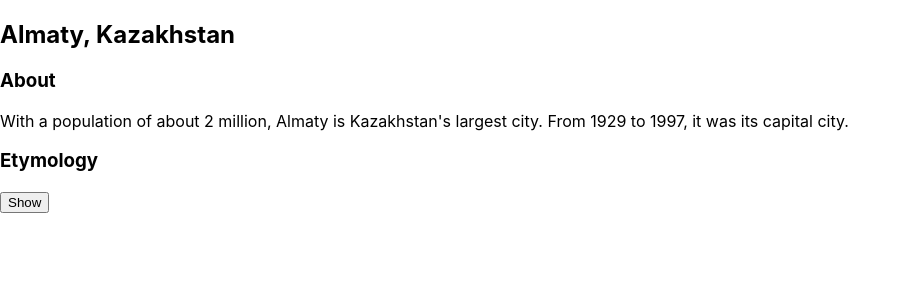
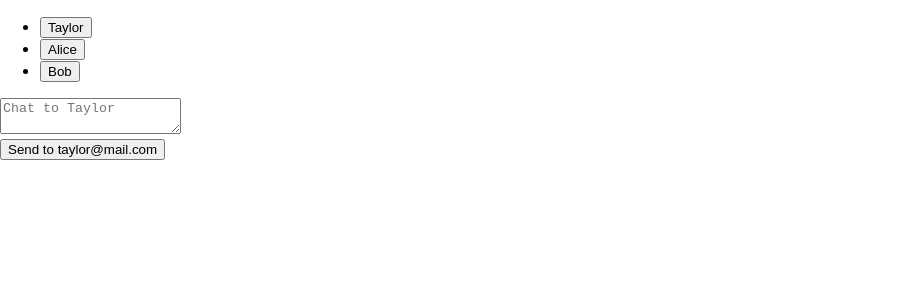
Before and after one commit to HakeemAlavi/typescript-practice, a React (Create React App) app in the folder typescript-practice/: page / in a window 1280 px wide. Shown: the top 300 px of the page, without its empty margins (0-911 px from the left). Built offline with nearby package versions, Linux system fonts and the light colour scheme.

Commit message:
feat: add State preservation and setting

```diff
--- a/typescript-practice/src/App.tsx
+++ b/typescript-practice/src/App.tsx
@@ -1,50 +1,37 @@
 // App.js
 import './App.css';
 import React, { useState } from 'react';
+import Chat from './components/Chat';
+import ContactList from './components/ContactList';
 
-interface PanelProps {
-  title: string;
-  children?: React.ReactNode; // Add children prop
-  isActive: boolean;
-  onShow: () => void;
+interface Contact {
+  name: string;
+  email: string;
 }
 
-const Panel: React.FC<PanelProps> = ({ title, children, isActive, onShow }) => {
+const Messenger: React.FC = () => {
+  const [contacts, setContacts] = useState<Contact[]>([
+    { name: 'Taylor', email: 'taylor@mail.com' },
+    { name: 'Alice', email: 'alice@mail.com' },
+    { name: 'Bob', email: 'bob@mail.com' }
+  ]);
+
+  const [to, setTo] = useState<Contact>(contacts[0]);
+
+  const handleContactSelect = (contact: Contact) => {
+    setTo(contact);
+  };
+
   return (
-    <section className="panel">
-      <h3>{title}</h3>
-      {isActive ? (
-        <p>{children}</p>
-      ) : (
-        <button onClick={onShow}>
-          Show
-        </button>
-      )}
-    </section>
+    <div>
+      <ContactList
+        contacts={contacts}
+        selectedContact={to}
+        onSelect={handleContactSelect}
+      />
+      <Chat contact={to} />
+    </div>
   );
 };
 
-const Accordion: React.FC = () => {
-  const [activeIndex, setActiveIndex] = useState<number>(0);
-  return (
-    <>
-      <h2>Almaty, Kazakhstan</h2>
-      <Panel
-        title="About"
-        isActive={activeIndex === 0}
-        onShow={() => setActiveIndex(0)}
-      >
-        With a population of about 2 million, Almaty is Kazakhstan's largest city. From 1929 to 1997, it was its capital city.
-      </Panel>
-      <Panel
-        title="Etymology"
-        isActive={activeIndex === 1}
-        onShow={() => setActiveIndex(1)}
-      >
-        The name comes from <span lang="kk-KZ">алма</span>, the Kazakh word for "apple" and is often translated as "full of apples". In fact, the region surrounding Almaty is thought to be the ancestral home of the apple, and the wild <i lang="la">Malus sieversii</i> is considered a likely candidate for the ancestor of the modern domestic apple.
-      </Panel>
-    </>
-  );
-};
-
-export default Accordion;
+export default Messenger;
--- /dev/null
+++ b/typescript-practice/src/components/Chat.tsx
@@ -0,0 +1,28 @@
+import React, { useState } from 'react';
+
+interface Contact {
+  name: string;
+  email: string;
+}
+
+interface ChatProps {
+  contact: Contact;
+}
+
+const Chat: React.FC<ChatProps> = ({ contact }) => {
+  const [text, setText] = useState('');
+
+  return (
+    <section className="chat">
+      <textarea
+        value={text}
+        placeholder={`Chat to ${contact.name}`}
+        onChange={(e) => setText(e.target.value)}
+      />
+      <br />
+      <button>Send to {contact.email}</button>
+    </section>
+  );
+};
+
+export default Chat;
--- /dev/null
+++ b/typescript-practice/src/components/ContactList.tsx
@@ -0,0 +1,30 @@
+import React from 'react';
+
+interface Contact {
+  name: string;
+  email: string;
+}
+
+interface ContactListProps {
+  selectedContact: Contact;
+  contacts: Contact[];
+  onSelect: (contact: Contact) => void;
+}
+
+const ContactList: React.FC<ContactListProps> = ({ selectedContact, contacts, onSelect }) => {
+  return (
+    <section className="contact-list">
+      <ul>
+        {contacts.map(contact => (
+          <li key={contact.email}>
+            <button onClick={() => onSelect(contact)}>
+              {contact.name}
+            </button>
+          </li>
+        ))}
+      </ul>
+    </section>
+  );
+};
+
+export default ContactList;
```
